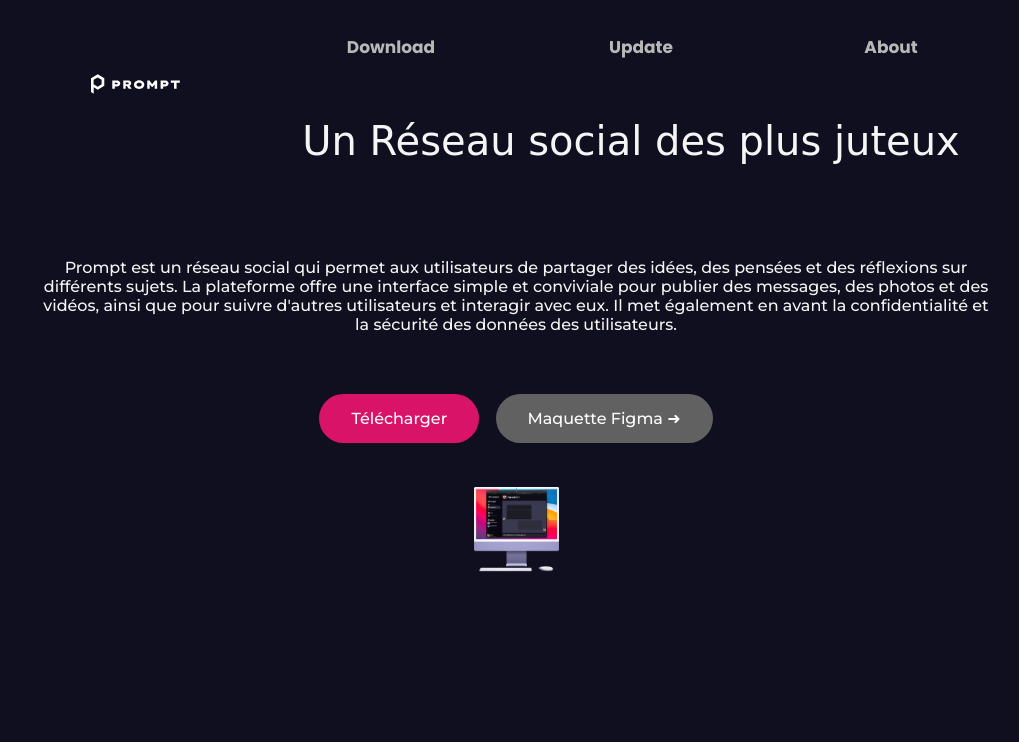
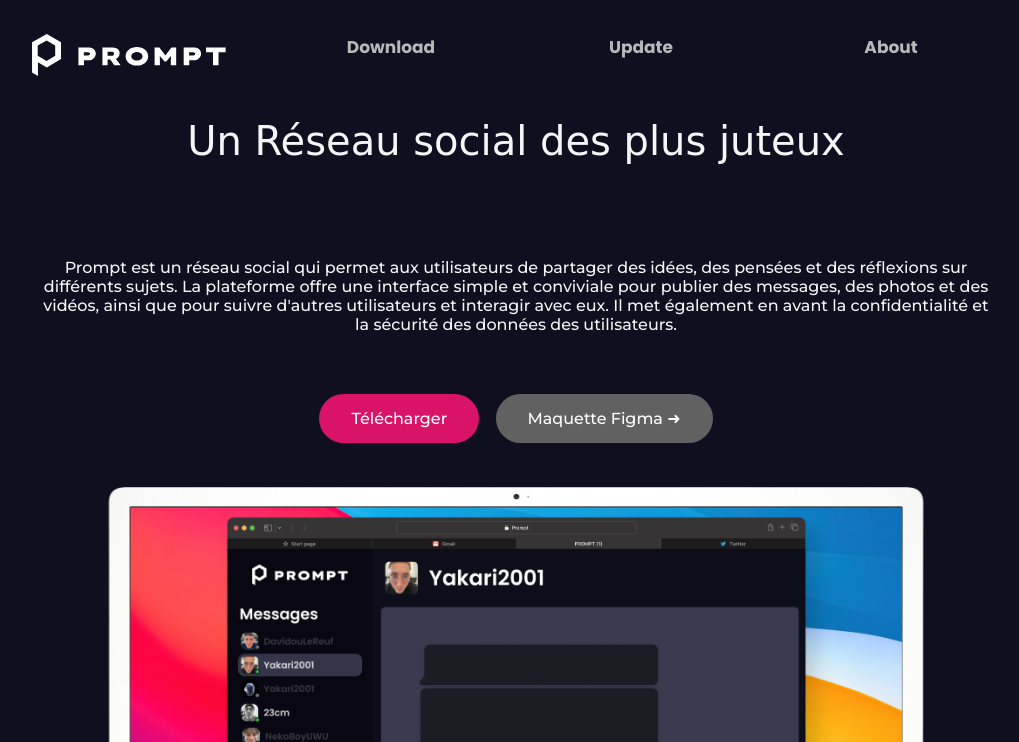
Before and after one commit to Sol1de/Presentation-Prompt, a plain HTML site: page index.html in a window 1280 px wide. Shown: the top 742 px of the page, without its empty margins (124-1143 px from the left). Drawn offline with Linux system fonts and the light colour scheme; a web font is replaced by a local one.

Commit message:
Update index.html

```diff
--- a/index.html
+++ b/index.html
@@ -13,7 +13,7 @@
 
 	<div id="TOP">
 		<button class="tablink_title" onclick="openCity('Home')" id="defaultOpen">
-			<img src="assets/LOGO_WITH_TEXT.svg" alt="ERROR" height="100" width="100"></button>
+			<img src="assets/LOGO_WITH_TEXT.svg" alt="ERROR" height="100%" width="100%"></button>
 		<button class="tablink" onclick="openCity('Download')">Download</button>
 		<button class="tablink" onclick="openCity('Updates')">Update</button>
 		<button class="tablink" onclick="openCity('About')">About</button>
@@ -21,7 +21,7 @@
 
 	<br><br>
 
-	<div id="CENTRE">
+	<div id="CENTRE" class="fade">
 
 		<div id="Home" class="tabcontent">
 
@@ -48,7 +48,7 @@
 
 			<br><br><br>
 
-			<img src=" assets/MainPage2.png" alt="ERROR" height="85" width="85">
+			<img src=" assets/MainPage2.png" alt="ERROR" height="85%" width="85%">
 
 			<br><br>
 
@@ -76,6 +76,8 @@
 		</div>
 
 	</div>
+
+
 
 
 	<div id="Download" class="tabcontent">
@@ -116,7 +118,7 @@
 	<script src="script.js"></script>
 	<footer>
 		<div class="social-links">
-			<img id="PROMPT-FOOTER" src="assets/LOGO.svg" alt="ERROR" height="30" width="30">
+			<img id="PROMPT-FOOTER" src="assets/LOGO.svg" alt="ERROR" height="30px" width="30px">
 			<a href="https://www.instagram.com/reiv.oli/" class="social-button social-button--instagram">
 				<i class="fab fa-instagram"></i>
 			</a>
```
